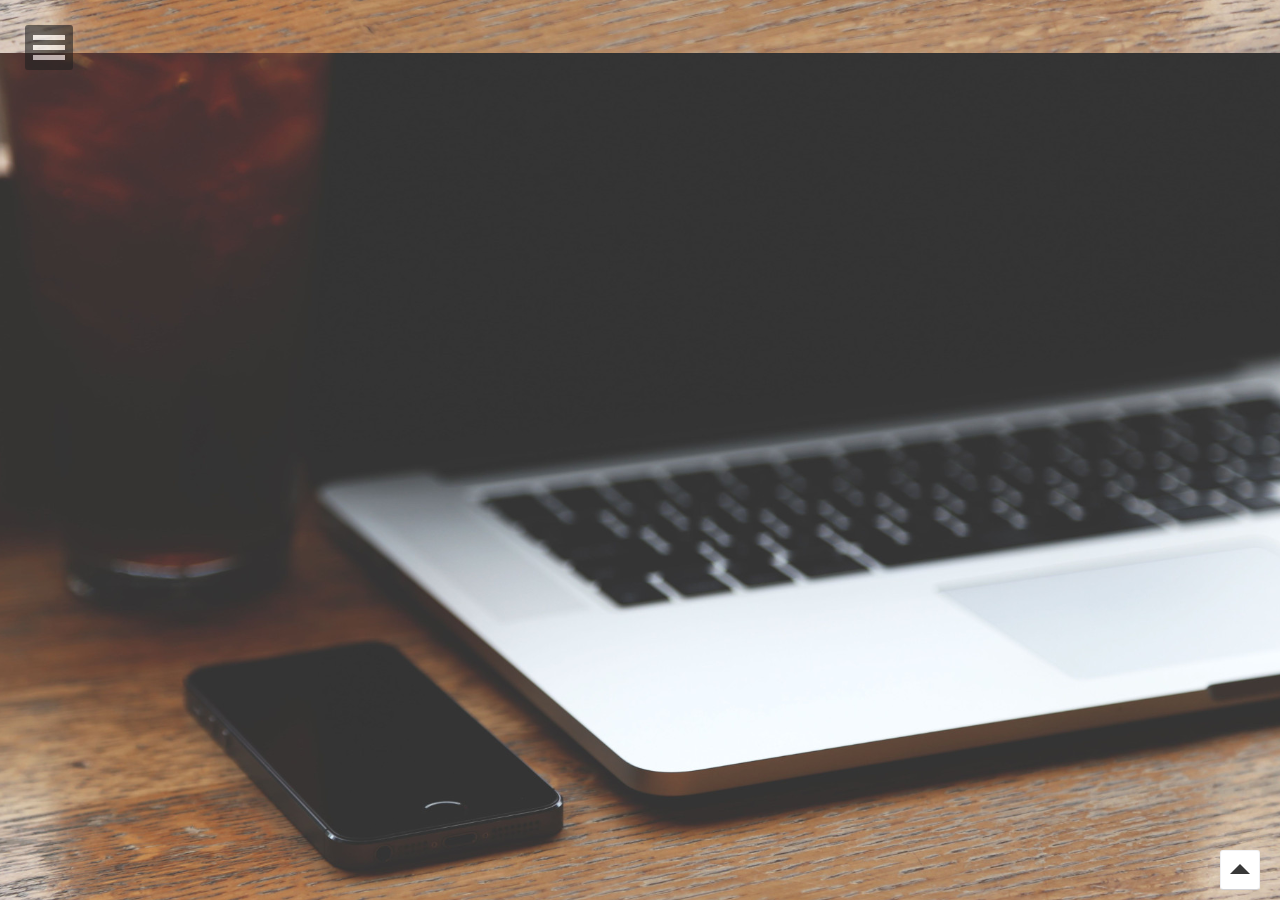
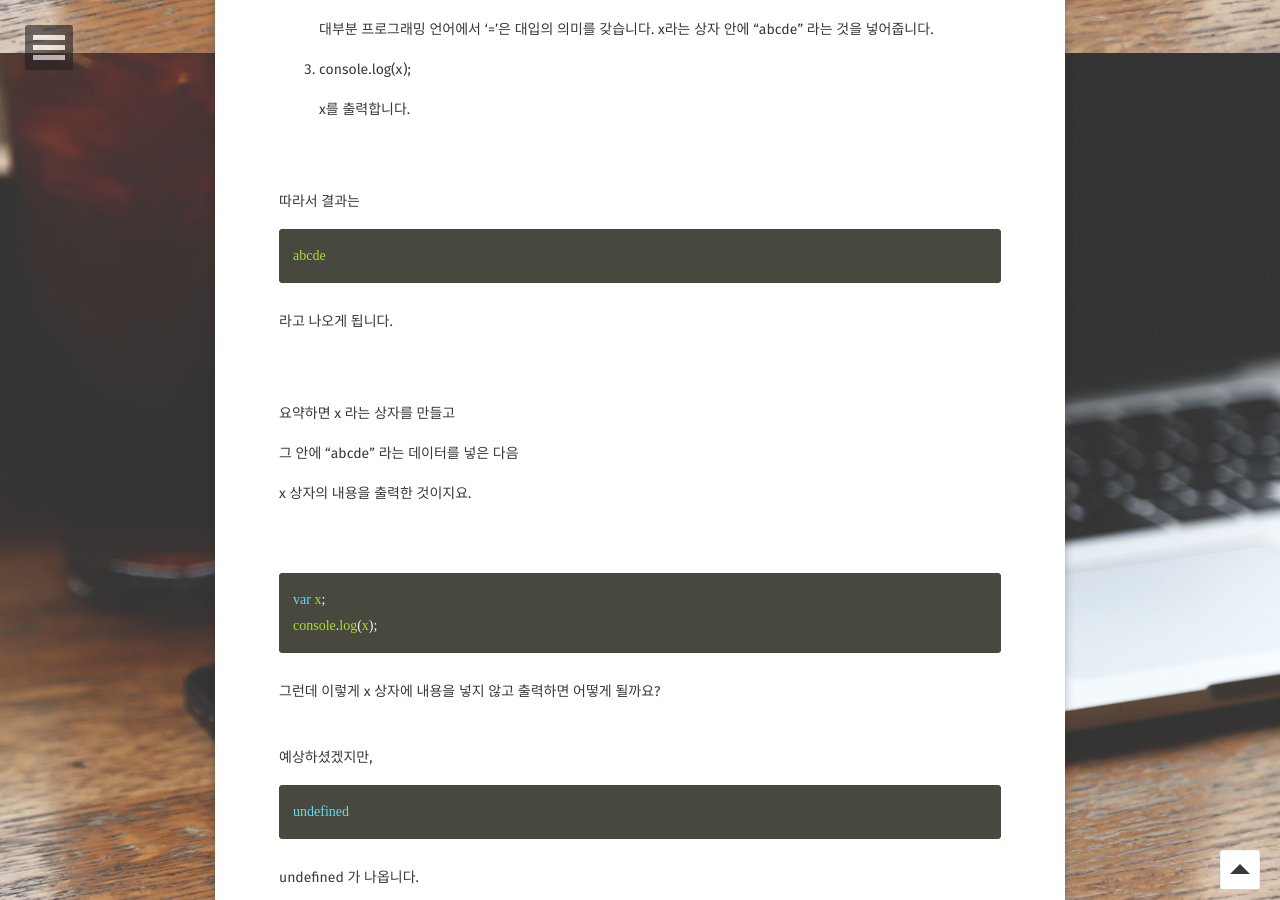
Before and after one commit to siloFoX/siloFoX.github.io, a Jekyll site: the page built from _posts/2020-04-20-javascript-undefined.md, in a window 1280 px wide and 900 px high, scrolled down 847 px. Built offline with Jekyll 4.4.1, drawn with Linux system fonts in a browser that asks for light colours; some web fonts are replaced; some of the changed text lies outside the part shown.

Commit message:
first posting

````diff
--- a/_config.yml
+++ b/_config.yml
@@ -31,10 +31,10 @@ sass:
   style:            compressed
 
 # Comments
-# disqus_shortname:   silofox
-comment:
-    type:           disqus
-    shortname:      silofox
+comments:
+  provider: "disqus"
+  disqus:
+    shortname: "silofox"
 
 # Social
 # if you don't have any of social below, comment the line.
--- a/_layouts/project.html
+++ b/_layouts/project.html
@@ -28,7 +28,7 @@ layout: compress
                         <li class="wow fadeInLeft" data-wow-duration="1.5s">
                             <a class="zoombtn" href="{{ site.url }}{{ post.url }}">{{ post.title }}</a>
                             <p>{{ post.excerpt }}</p>
-                            <a href="{{ site.url }}{{ post.url }}" class="btn zoombtn">Read More</a>
+                            <!-- <a href="{{ site.url }}{{ post.url }}" class="btn zoombtn">Read More</a> -->
                         </li>
                     </ul>
                       {% endif %}
--- a/_posts/2020-04-20-javascript-undefined.md
+++ b/_posts/2020-04-20-javascript-undefined.md
@@ -12,3 +12,92 @@ tag:
 - null
 comments: true
 ---
+
+## JavaScript undefined 가 무엇일까?
+
+<br>
+우선 코드부터
+
+```javascript
+var x;
+x = "abcde";
+console.log(x);
+```
+
+한줄씩 간단하게 짚고 넘어가겠습니다.
+<br>
+
+1. var x;
+
+   x라는 변수를 선언합니다.
+
+   변수란 어떤 값을 담기위한 상자같은 존재입니다.
+   상자를 만들고 x라는 이름을 붙여준 것과 같습니다.
+<br>
+
+2. x = "abcde";
+
+   x에 "abcde"를 넣습니다.
+
+   대부분 프로그래밍 언어에서 '='은 대입의 의미를 갖습니다.
+   x라는 상자 안에 "abcde" 라는 것을 넣어줍니다.
+<br>
+
+3. console.log(x);
+
+   x를 출력합니다.
+<br><br><br>
+
+따라서 결과는
+
+```javascript
+abcde
+```
+
+라고 나오게 됩니다.
+<br><br><br>
+
+요약하면 x 라는 상자를 만들고
+
+그 안에 "abcde" 라는 데이터를 넣은 다음
+
+x 상자의 내용을 출력한 것이지요.
+<br><br><br>
+
+```javascript
+var x;
+console.log(x);
+```
+
+그런데 이렇게 x 상자에 내용을 넣지 않고 출력하면 어떻게 될까요?
+<br><br>
+
+예상하셨겠지만,
+
+```javascript
+undefined
+```
+
+undefined 가 나옵니다.
+<br><br>
+
+---
+<br>
+
+사실 프로그래밍을 해보신 분들이라면 (그리고 JS가 처음이시면..)  뭔가 이상하실 수도 있을 것 같습니다.
+
+보통 초기화를 하지 않은 변수(대입을 하지 않은 변수)를 출력하려 하면 오류가 뜨고 실행이 안되는 것이 정상이니까요.
+
+그러나 JS는 웹프로그래밍을 목적으로 만들어진 언어입니다.
+
+저런 자그마한(?) 오류 때문에 웹 자체가 실행이 멈춰버리면 난감한 상황이 발생하겠죠.
+<br><br><br>
+
+그래서 JS에서는 저런 초기화하지 않은 변수에 임의로 undefined를 넣어버린 것입니다.
+더 자세한 설명은 나중에 Runtime + Node.js 포스팅에서 할 예정입니다.
+<br><br><br>
+
+null 과의 차이점은 여기 블로그를 참고하시면 좋을 것 같습니다.
+(반드시 구분해서 쓰는 것이 좋습니다.)
+
+[Javascript의 undefined는 정확히 무슨 뜻일까? (null vs undefined)](https://siyoon210.tistory.com/148)
--- /dev/null
+++ b/test.js
@@ -0,0 +1,3 @@
+var x;
+// x = "abcde";
+console.log(x + "장우영");
````
